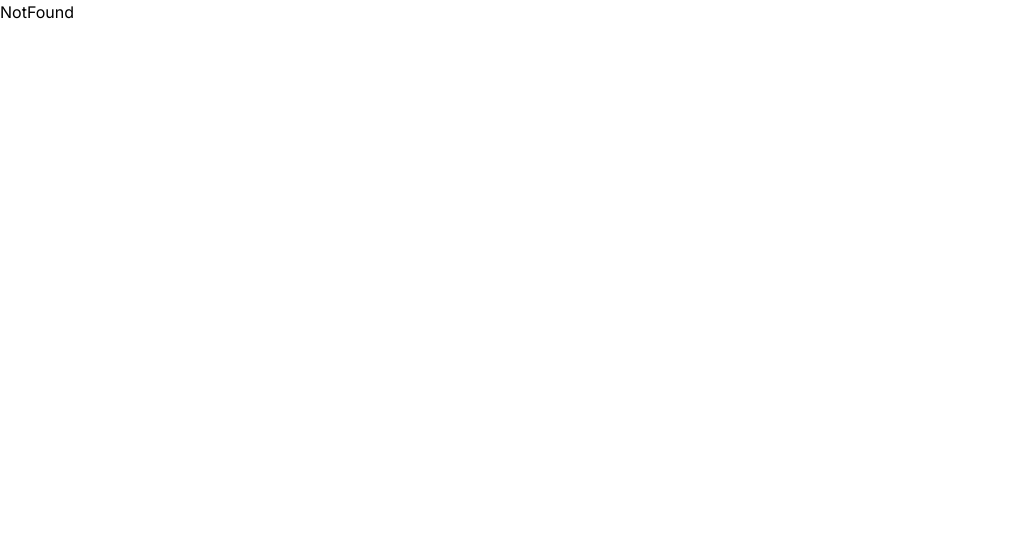
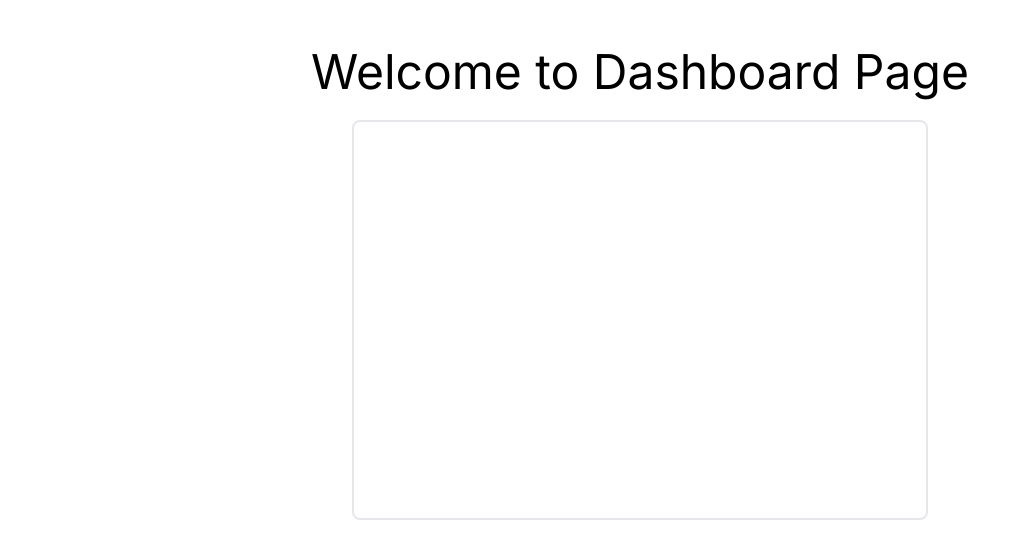
Before and after one commit to sunilhn27/nextjs-basics-ts, a Next.js app: page /dashboard in a window 1280 px wide. Before the commit this address had no page. Shown: the top 558 px of the page, without its empty margins (0-1029 px from the left). Built offline with nearby package versions, Linux system fonts and the light colour scheme; no server answers.

Commit message:
Added Dashboard Page

```diff
--- /dev/null
+++ b/src/app/dashboard/page.tsx
@@ -0,0 +1,23 @@
+import React from "react";
+import { auth, currentUser } from "@clerk/nextjs/server";
+
+function DashBoardPage() {
+  const useAuth = auth();
+  const user = currentUser();
+  console.log(useAuth);
+  console.log(user);
+  return (
+    <section className="my-12">
+      <div className="flex flex-col justify-center items-center mx-auto">
+        <h1 className="text-5xl">Welcome to Dashboard Page</h1>
+      </div>
+      <div className="flex justify-center items-center py-6">
+        <div className="border-2 w-[36rem] h-[25rem] rounded-lg">
+
+        </div>
+      </div>
+    </section>
+  );
+}
+
+export default DashBoardPage;
```
